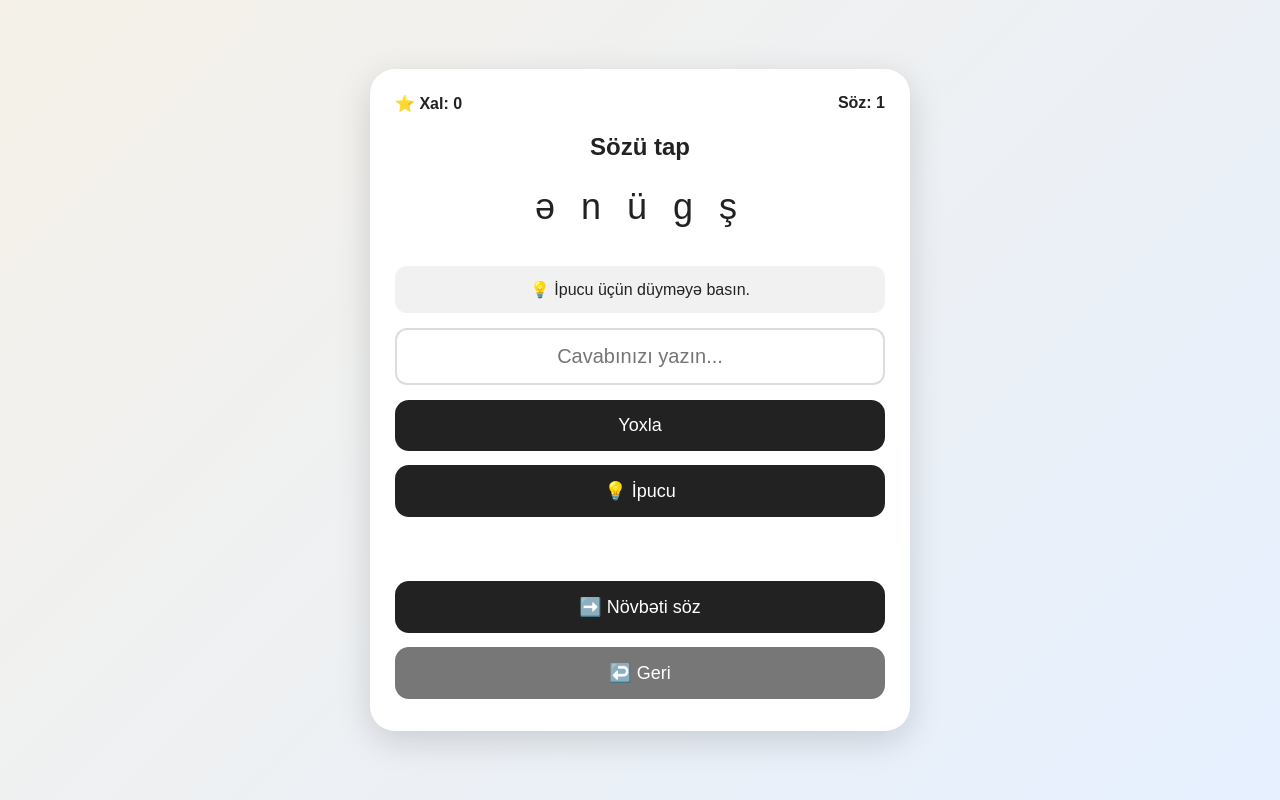
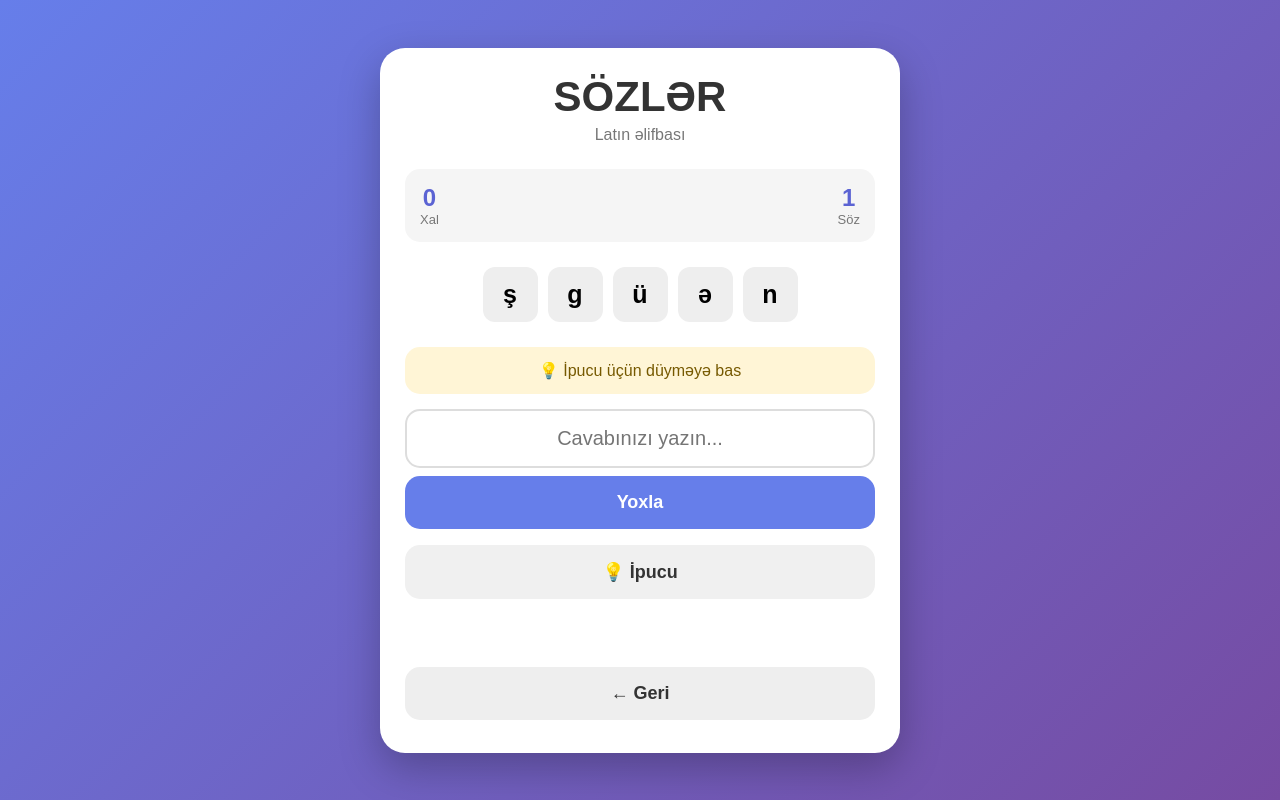
Before and after one commit to topaltopalchi-ship-it/S-zl-r, a website: page index.html in a window 1280 px wide. Both pictures are taken after a click on the button "🇮🇷 Azərbaycan Türkcəsi — Latın əlifbası". Drawn offline with Linux system fonts and the light colour scheme.

Commit message:
Update index.html

```diff
--- a/index.html
+++ b/index.html
@@ -4,7 +4,7 @@
 <meta charset="UTF-8">
 <meta name="viewport" content="width=device-width, initial-scale=1.0">
 
-<title>SÖZLƏR — Azərbaycan Türkcəsi</title>
+<title>SÖZLƏR</title>
 
 <style>
 *{
@@ -15,148 +15,199 @@ body{
   margin:0;
   min-height:100vh;
   font-family:Arial,sans-serif;
-  background:linear-gradient(135deg,#f5f1e8,#e6f0ff);
+  background:linear-gradient(135deg,#667eea,#764ba2);
   display:flex;
+  justify-content:center;
   align-items:center;
-  justify-content:center;
-  color:#222;
+  padding:20px;
 }
 
-.container{
-  width:92%;
-  max-width:540px;
-  background:#fff;
+.game{
+  width:100%;
+  max-width:520px;
+  background:white;
   border-radius:25px;
   padding:25px;
-  box-shadow:0 10px 35px rgba(0,0,0,.15);
+  box-shadow:0 15px 40px rgba(0,0,0,.25);
   text-align:center;
 }
 
 h1{
+  margin:0 0 5px;
   font-size:42px;
-  margin:5px 0;
-  letter-spacing:3px;
+  color:#333;
 }
 
 .subtitle{
-  color:#666;
+  color:#777;
   margin-bottom:25px;
 }
 
 button{
   width:100%;
   border:0;
-  border-radius:14px;
+  border-radius:15px;
+  padding:16px;
+  margin:8px 0;
+  font-size:18px;
+  font-weight:bold;
+  cursor:pointer;
+}
+
+.alphabet-btn{
+  background:#f1f3ff;
+  color:#333;
+}
+
+.alphabet-btn:hover{
+  background:#e1e5ff;
+}
+
+.stats{
+  display:flex;
+  justify-content:space-between;
+  background:#f5f5f5;
+  border-radius:15px;
   padding:15px;
-  margin:7px 0;
-  font-size:18px;
-  cursor:pointer;
-  background:#222;
+  margin-bottom:20px;
+}
+
+.stat{
+  display:flex;
+  flex-direction:column;
+}
+
+.stat-number{
+  font-size:24px;
+  font-weight:bold;
+  color:#5b63d3;
+}
+
+.stat-label{
+  font-size:13px;
+  color:#777;
+}
+
+.letters{
+  display:flex;
+  justify-content:center;
+  flex-wrap:wrap;
+  gap:10px;
+  margin:25px 0;
+}
+
+.letter{
+  width:55px;
+  height:55px;
+  background:#eee;
+  border-radius:12px;
+  display:flex;
+  justify-content:center;
+  align-items:center;
+  font-size:25px;
+  font-weight:bold;
+}
+
+.hint{
+  background:#fff5d6;
+  border-radius:15px;
+  padding:14px;
+  margin:15px 0;
+  color:#765900;
+}
+
+input{
+  width:100%;
+  padding:16px;
+  border:2px solid #ddd;
+  border-radius:15px;
+  font-size:20px;
+  text-align:center;
+  outline:none;
+}
+
+input:focus{
+  border-color:#667eea;
+}
+
+.check-btn{
+  background:#667eea;
   color:white;
 }
 
-button:active{
-  transform:scale(.98);
+.hint-btn{
+  background:#f0f0f0;
+  color:#333;
 }
 
-.back{
-  background:#777;
+.message{
+  min-height:28px;
+  margin:12px 0;
+  font-size:18px;
+  font-weight:bold;
 }
 
 .hidden{
   display:none;
 }
 
-.stats{
-  display:flex;
-  justify-content:space-between;
-  font-weight:bold;
-  margin-bottom:20px;
-}
-
-.scrambled{
-  font-size:36px;
-  letter-spacing:8px;
-  margin:25px 0;
-  min-height:55px;
-}
-
-.hint{
-  background:#f1f1f1;
-  border-radius:12px;
-  padding:14px;
-  margin:15px 0;
-  min-height:25px;
-}
-
-input{
-  width:100%;
-  padding:15px;
-  border:2px solid #ddd;
-  border-radius:12px;
-  font-size:20px;
-  text-align:center;
-  margin-bottom:8px;
-}
-
-.message{
-  min-height:30px;
-  margin:10px 0;
-  font-weight:bold;
-}
-
-.arabic{
-  direction:rtl;
-  font-size:38px;
-  letter-spacing:3px;
-}
-
-/* Ü
-   و با علامت ۷ کوچک بالای آن
-*/
+/* نمایش Ü به شکل و با ۷ کوچک */
 .special-u{
   position:relative;
   display:inline-block;
-  padding-top:13px;
+  padding-top:14px;
   margin:0 2px;
+  line-height:1;
 }
 
 .special-u::before{
   content:"۷";
   position:absolute;
-  top:-8px;
+  top:-5px;
   left:50%;
-  transform:translateX(-50%) scale(.45);
+  transform:translateX(-50%) scale(.55);
   font-weight:bold;
 }
 
-/* Ö
-   و با همزه کوچک بالای آن
-*/
+/* نمایش Ö به شکل و با همزه کوچک */
 .special-o{
   position:relative;
   display:inline-block;
-  padding-top:13px;
+  padding-top:14px;
   margin:0 2px;
+  line-height:1;
 }
 
 .special-o::before{
   content:"ء";
   position:absolute;
-  top:-8px;
+  top:-5px;
   left:50%;
-  transform:translateX(-50%) scale(.55);
+  transform:translateX(-50%) scale(.65);
   font-weight:bold;
+}
+
+.arabic-word{
+  direction:rtl;
+  font-size:42px;
+  font-weight:bold;
+  margin:25px 0;
+  line-height:1.8;
+}
+
+.back-btn{
+  background:#eee;
+  color:#333;
 }
 </style>
 </head>
 
 <body>
 
-<div class="container">
+<div class="game">
 
-<!-- صفحه اصلی -->
-<div id="menu">
+  <!-- صفحه انتخاب الفبا -->
+  <div id="startScreen">
 
     <h1>SÖZLƏR</h1>
 
@@ -164,11 +215,11 @@ input{
       Azərbaycan Türkcəsi söz oyunu
     </div>
 
-<button onclick="startGame('latin')">
+    <button class="alphabet-btn" onclick="startGame('latin')">
       🇮🇷 Azərbaycan Türkcəsi — Latın əlifbası
     </button>
 
-<button onclick="startGame('arabic')">
+    <button class="alphabet-btn" onclick="startGame('arabic')">
       🇮🇷 Azərbaycan Türkcəsi — Ərəb əlifbası
     </button>
 
@@ -176,53 +227,62 @@ Azərbaycan Türkcəsi söz oyunu
 
 
   <!-- صفحه بازی -->
-<div id="game" class="hidden">
+  <div id="gameScreen" class="hidden">
+
+    <h1>SÖZLƏR</h1>
+
+    <div class="subtitle" id="modeTitle"></div>
 
     <div class="stats">
 
-<span>
-⭐ Xal:
-<span id="score">0</span>
-</span>
+      <div class="stat">
+        <span class="stat-number" id="score">0</span>
+        <span class="stat-label">Xal</span>
+      </div>
 
-<span>
-Söz:
-<span id="number">1</span>
-</span>
+      <div class="stat">
+        <span class="stat-number" id="wordNumber">1</span>
+        <span class="stat-label">Söz</span>
+      </div>
 
     </div>
 
-<h2>Sözü tap</h2>
 
-<div id="scrambled" class="scrambled"></div>
+    <!-- حروف لاتین -->
+    <div id="latinLetters" class="letters"></div>
 
-<div id="hint" class="hint">
-💡 İpucu üçün düyməyə basın.
+
+    <!-- کلمه عربی -->
+    <div id="arabicWord" class="arabic-word hidden"></div>
+
+
+    <div class="hint" id="hintBox">
+      💡 İpucu üçün düyməyə bas
     </div>
+
 
     <input
       id="answer"
       type="text"
+      placeholder="Cavabınızı yazın..."
       autocomplete="off"
-placeholder="Cavabınızı yazın..."
     >
 
-<button onclick="checkAnswer()">
+
+    <button class="check-btn" onclick="checkAnswer()">
       Yoxla
     </button>
 
-<button onclick="showHint()">
+    <button class="hint-btn" onclick="showHint()">
       💡 İpucu
     </button>
 
+
     <div id="message" class="message"></div>
 
-<button onclick="nextWord()">
-➡️ Növbəti söz
-</button>
 
-<button class="back" onclick="backToMenu()">
-↩️ Geri
+    <button class="back-btn" onclick="backToStart()">
+      ← Geri
     </button>
 
   </div>
@@ -233,231 +293,260 @@ Yoxla
 <script>
 
 /* =========================
-   Azərbaycan Türkcəsi sözlər
+   کلمات بازی
 ========================= */
 
 const words = [
 
   {
     latin:"günəş",
-arabic:"گۈنەش",
+    arabic:"گ[U]nəş",
     hint:"Yerə işıq və istilik verir."
   },
 
   {
     latin:"çörək",
-arabic:"چۆرەک",
-hint:"Süfrədə yeyilən əsas qidalardan biridir."
+    arabic:"ç[O]rək",
+    hint:"Süfrədə ən çox yeyilən qidalardan biridir."
   },
 
   {
     latin:"bulud",
-arabic:"بۇلۇد",
+    arabic:"bulud",
     hint:"Göydə görünür və yağış gətirə bilər."
   },
 
   {
     latin:"su",
-arabic:"سۇ",
+    arabic:"su",
     hint:"İçmək üçün lazımdır."
   },
 
   {
     latin:"kitab",
-arabic:"کیتاب",
+    arabic:"kitab",
     hint:"Oxumaq üçün istifadə olunur."
   },
 
   {
     latin:"məktəb",
-arabic:"مەکتەب",
-hint:"Şagirdlərin təhsil aldığı yer."
+    arabic:"məktəb",
+    hint:"Şagirdlər burada oxuyurlar."
   },
 
   {
     latin:"ev",
-arabic:"ئەۋ",
+    arabic:"ائو",
     hint:"İnsanların yaşadığı yer."
   },
 
   {
     latin:"qapı",
-arabic:"قاپى",
-hint:"Evə giriş üçün istifadə olunur."
+    arabic:"قاپی",
+    hint:"Evə və otağa giriş üçün istifadə olunur."
   },
 
   {
     latin:"çiçək",
-arabic:"چیچەک",
-hint:"Təbiətdə və bağlarda bitir."
+    arabic:"چیچək",
+    hint:"Bitkilərdə gözəl görünən hissədir."
   },
 
   {
     latin:"dəniz",
-arabic:"دەنیز",
+    arabic:"دنیز",
     hint:"Böyük su sahəsidir."
   },
 
   {
     latin:"dağ",
     arabic:"داغ",
-hint:"Yer səthindən yüksələn böyük təbii relyefdir."
+    hint:"Çox hündür təbii yüksəklikdir."
   },
 
   {
     latin:"ağac",
     arabic:"آغاج",
-hint:"Meşədə və bağlarda bitir."
+    hint:"Meşələrdə çox olur."
   },
 
   {
     latin:"göy",
-arabic:"گۆی",
+    arabic:"g[O]y",
     hint:"Səmanın rəngidir."
   },
 
   {
     latin:"ay",
     arabic:"آی",
-hint:"Gecə göydə görünür."
+    hint:"Gecə səmada görünür."
   },
 
   {
     latin:"ulduz",
-arabic:"اولدوز",
+    arabic:"ulduz",
     hint:"Gecə səmasında parlayır."
   }
 
 ];
 
 
-let alphabet="latin";
-let current=0;
-let score=0;
-let hintUsed=false;
+/* =========================
+   dəyişənlər
+========================= */
+
+let currentMode = "latin";
+let currentWord = 0;
+let score = 0;
 
 
 /* =========================
-   Oyunu başlat
+   başlanğıc
 ========================= */
 
-function startGame(type){
+function startGame(mode){
 
-alphabet=type;
-current=0;
-score=0;
-hintUsed=false;
+  currentMode = mode;
+  currentWord = 0;
+  score = 0;
 
-document.getElementById("menu").classList.add("hidden");
-document.getElementById("game").classList.remove("hidden");
+  document
+    .getElementById("startScreen")
+    .classList
+    .add("hidden");
 
-showWord();
+  document
+    .getElementById("gameScreen")
+    .classList
+    .remove("hidden");
 
+  document.getElementById("score").textContent = score;
+
+  document.getElementById("modeTitle").textContent =
+    mode === "latin"
+    ? "Latın əlifbası"
+    : "Ərəb əlifbası";
+
+  loadWord();
 }
 
 
 /* =========================
-   Söz göstər
+   نمایش کلمه
 ========================= */
 
-function showWord(){
+function loadWord(){
 
-const item=words[current];
+  const word = words[currentWord];
 
-document.getElementById("score").textContent=score;
+  document.getElementById("wordNumber").textContent =
+    currentWord + 1;
 
-document.getElementById("number").textContent=current+1;
+  document.getElementById("answer").value = "";
 
-document.getElementById("answer").value="";
+  document.getElementById("message").textContent = "";
 
-document.getElementById("message").textContent="";
+  document.getElementById("hintBox").textContent =
+    "💡 İpucu üçün düyməyə bas";
 
-document.getElementById("hint").textContent=
-"💡 İpucu üçün düyməyə basın.";
 
-hintUsed=false;
+  if(currentMode === "latin"){
 
-const word=
-alphabet==="latin"
-?item.latin
-:item.arabic;
+    document
+      .getElementById("latinLetters")
+      .classList
+      .remove("hidden");
 
-const scrambled=document.getElementById("scrambled");
+    document
+      .getElementById("arabicWord")
+      .classList
+      .add("hidden");
 
-if(alphabet==="latin"){
-
-scrambled.className="scrambled";
-
-scrambled.textContent=
-shuffle(word);
+    showScrambledLetters(word.latin);
 
   }else{
 
-scrambled.className="scrambled arabic";
+    document
+      .getElementById("latinLetters")
+      .classList
+      .add("hidden");
 
-scrambled.innerHTML=
-makeArabicDisplay(word);
+    document
+      .getElementById("arabicWord")
+      .classList
+      .remove("hidden");
+
+    document.getElementById("arabicWord").innerHTML =
+      makeArabicDisplay(word.arabic);
 
   }
-
 }
 
 
 /* =========================
-   حروف لاتین را مخلوط کن
+   حروف درهم‌ریخته
 ========================= */
 
-function shuffle(word){
+function showScrambledLetters(word){
 
-let letters=Array.from(word);
+  let letters = Array.from(word);
 
-for(let i=letters.length-1;i>0;i--){
+  letters.sort(() => Math.random() - 0.5);
 
-let j=Math.floor(Math.random()*(i+1));
+  const box =
+    document.getElementById("latinLetters");
 
-[letters[i],letters[j]]=
-[letters[j],letters[i]];
+  box.innerHTML = "";
 
-}
+  letters.forEach(letter => {
 
-return letters.join(" ");
+    const div = document.createElement("div");
 
+    div.className = "letter";
+
+    div.textContent = letter;
+
+    box.appendChild(div);
+
+  });
 }
 
 
 /* =========================
-   نمایش حروف عربی
+   نمایش مخصوص عربی
 ========================= */
 
 function makeArabicDisplay(word){
 
-let result="";
+  let result = "";
 
-for(let char of word){
+  for(let i = 0; i < word.length; i++){
 
-/*
-  ۈ = Ü
-  علامت ۷ بالای و
-*/
-if(char==="ۈ"){
+    const char = word[i];
+
+    if(char === "["){
+
+      let end = word.indexOf("]", i);
+
+      let marker = word.substring(i + 1, end);
+
+      if(marker === "U"){
 
         result +=
           '<span class="special-u">و</span>';
 
       }
 
-/*
-  ۆ = Ö
-  همزه کوچک بالای و
-*/
-else if(char==="ۆ"){
+      if(marker === "O"){
 
         result +=
           '<span class="special-o">و</span>';
 
       }
 
-else{
+      i = end;
+
+    }else{
 
       result += char;
 
@@ -466,50 +555,91 @@ result += char;
   }
 
   return result;
+}
+
+
+/* =========================
+   بررسی جواب
+========================= */
+
+function checkAnswer(){
+
+  const input =
+    document
+      .getElementById("answer")
+      .value
+      .trim()
+      .toLowerCase();
+
+  if(!input){
+
+    document.getElementById("message").textContent =
+      "✍️ Zəhmət olmasa cavab yazın.";
+
+    return;
+  }
+
+
+  const word = words[currentWord];
+
+  let correct = false;
+
+
+  if(currentMode === "latin"){
+
+    correct =
+      normalize(input) ===
+      normalize(word.latin);
+
+  }else{
+
+    /*
+      در حالت عربی، جواب لاتین هم پذیرفته می‌شود
+      تا کاربر بتواند نام کلمه را وارد کند.
+    */
+
+    correct =
+      normalize(input) ===
+      normalize(word.latin)
+      ||
+      normalizeArabic(input) ===
+      normalizeArabic(word.arabic);
 
   }
 
 
-/* =========================
-   جواب را بررسی کن
-   ========================= */
+  if(correct){
 
-function checkAnswer(){
+    score += 10;
 
-const input=
-document.getElementById("answer")
-.value
-.trim()
-.toLowerCase();
+    document.getElementById("score").textContent =
+      score;
 
-const correct=
-alphabet==="latin"
-?words[current].latin
-:words[current].arabic;
-
-const message=
-document.getElementById("message");
+    document.getElementById("message").textContent =
+      "✅ Düzdür! +10 xal";
 
 
-if(input===correct){
+    setTimeout(() => {
 
-let points=
-hintUsed ? 5 : 10;
+      currentWord++;
 
-score+=points;
+      if(currentWord >= words.length){
 
-message.textContent=
-"🎉 Düzdür! +"+points+" xal";
+        finishGame();
 
-document.getElementById("score")
-.textContent=score;
+      }else{
+
+        loadWord();
 
       }
 
-else{
+    },1000);
 
-message.textContent=
-"❌ Düz deyil. Yenidən cəhd edin.";
+
+  }else{
+
+    document.getElementById("message").textContent =
+      "❌ Yenidən cəhd edin.";
 
   }
 
@@ -517,50 +647,79 @@ message.textContent=
 
 
 /* =========================
-   نمایش راهنما
+   نرمال‌سازی لاتین
+========================= */
+
+function normalize(text){
+
+  return text
+    .toLowerCase()
+    .trim()
+    .normalize("NFC");
+}
+
+
+/* =========================
+   نرمال‌سازی عربی
+========================= */
+
+function normalizeArabic(text){
+
+  return text
+    .trim()
+    .replace(/\[U\]/g,"ۈ")
+    .replace(/\[O\]/g,"ۆ")
+    .replace(/و/g,"و")
+    .normalize("NFC");
+}
+
+
+/* =========================
+   راهنما
 ========================= */
 
 function showHint(){
 
-document.getElementById("hint")
-.textContent=
-"💡 "+words[current].hint;
-
-hintUsed=true;
+  document.getElementById("hintBox").textContent =
+    "💡 " + words[currentWord].hint;
 
 }
 
 
 /* =========================
-   کلمه بعد
+   پایان بازی
 ========================= */
 
-function nextWord(){
+function finishGame(){
 
-current++;
+  document.getElementById("latinLetters").classList.add("hidden");
 
-if(current>=words.length){
+  document.getElementById("arabicWord").classList.add("hidden");
 
-current=0;
+  document.getElementById("hintBox").textContent =
+    "🎉 Oyun bitdi!";
 
-}
-
-showWord();
+  document.getElementById("message").textContent =
+    "🏆 Xalınız: " + score;
 
 }
 
 
 /* =========================
-   برگشت به منو
+   برگشت
 ========================= */
 
-function backToMenu(){
+function backToStart(){
 
-document.getElementById("game")
-.classList.add("hidden");
+  document
+    .getElementById("gameScreen")
+    .classList
+    .add("hidden");
 
-document.getElementById("menu")
-.classList.remove("hidden");
+  document
+    .getElementById("startScreen")
+    .classList
+    .remove("hidden");
 
 }
 
```
Lines whose indentation alone changed are shown as unchanged.
